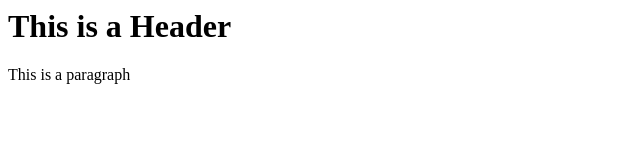
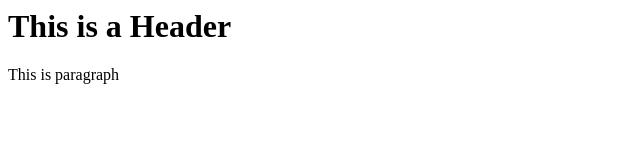
Before and after one commit to happyao/git-test, a website: page index.html in a window 1280 px wide. Shown: the full height of the page, 0-640 px from the left. Drawn offline with Linux system fonts and the light colour scheme.

Commit message:
set up npm, node , lite-server

```diff
--- a/index.html
+++ b/index.html
@@ -4,6 +4,6 @@
 </head>
 <body>
     <h1>This is a Header </h1>
-    <p>This is a paragraph</p>
+    <p>This is paragraph</p>
 </body>
 </html>
```
Also changed, not shown: package.json (added, +24 -0 lines), 2 other files.
